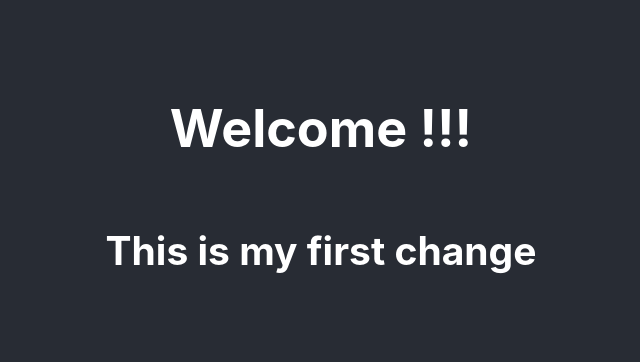
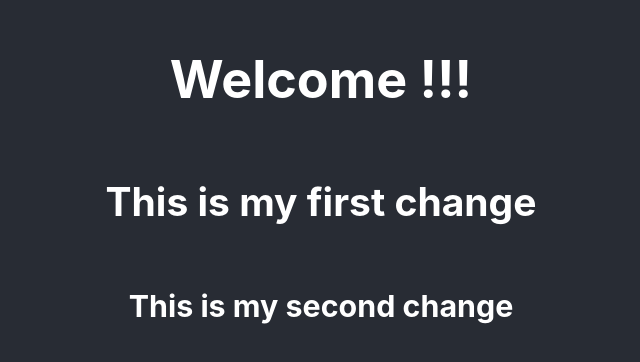
Before and after one commit to mv91b/Learner-s_profile, a React (Create React App) app: page / in a window 1280 px wide. Shown: the part 216-578 px from the top of the page, without its empty margins (319-959 px from the left). Built offline with nearby package versions, Linux system fonts and the light colour scheme.

Commit message:
second change

```diff
--- a/src/App.js
+++ b/src/App.js
@@ -9,6 +9,7 @@ function App() {
         <h2>
           This is my first change
         </h2>
+        <h3>This is my second change</h3>
 
       </header>
     </div>
```
